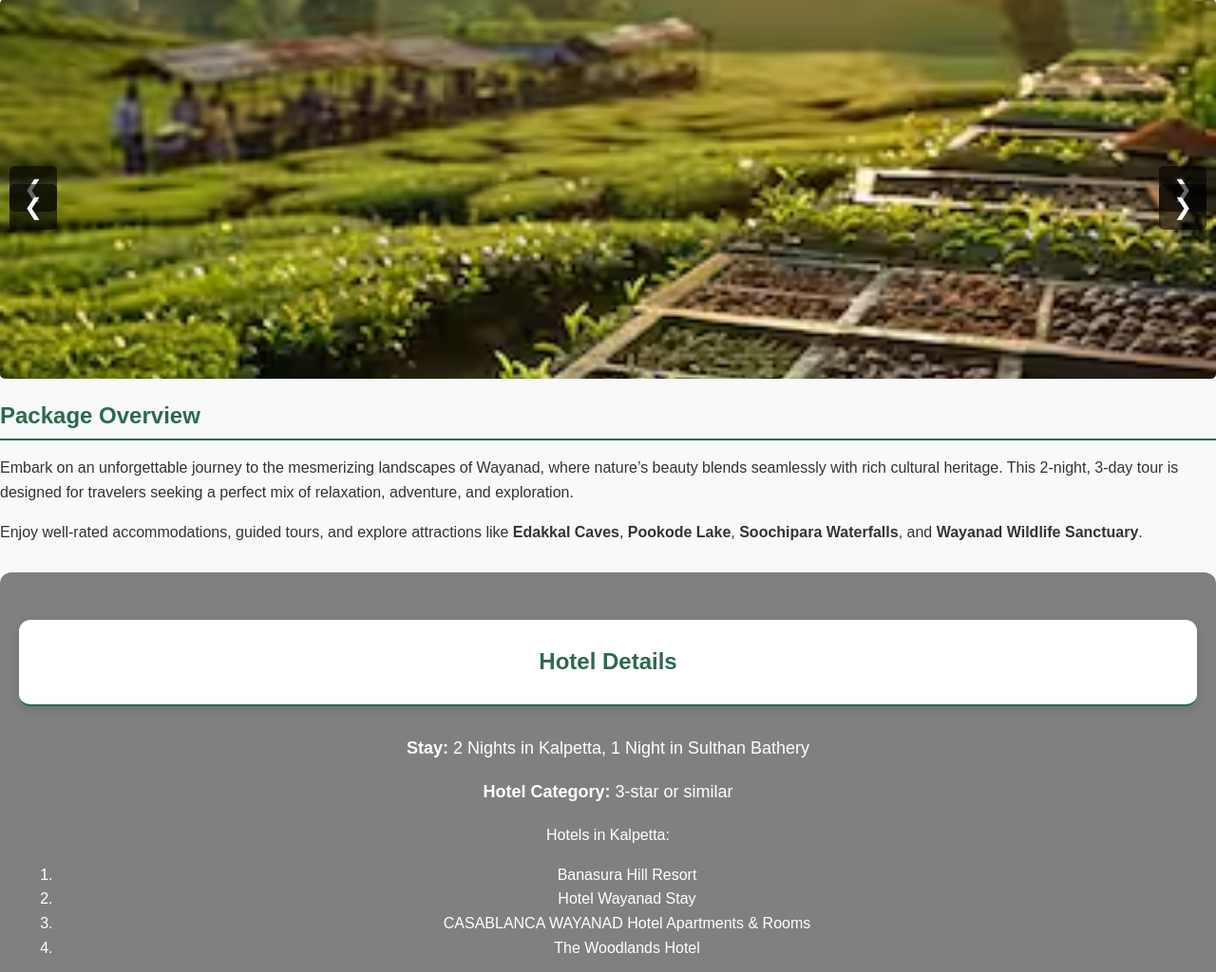
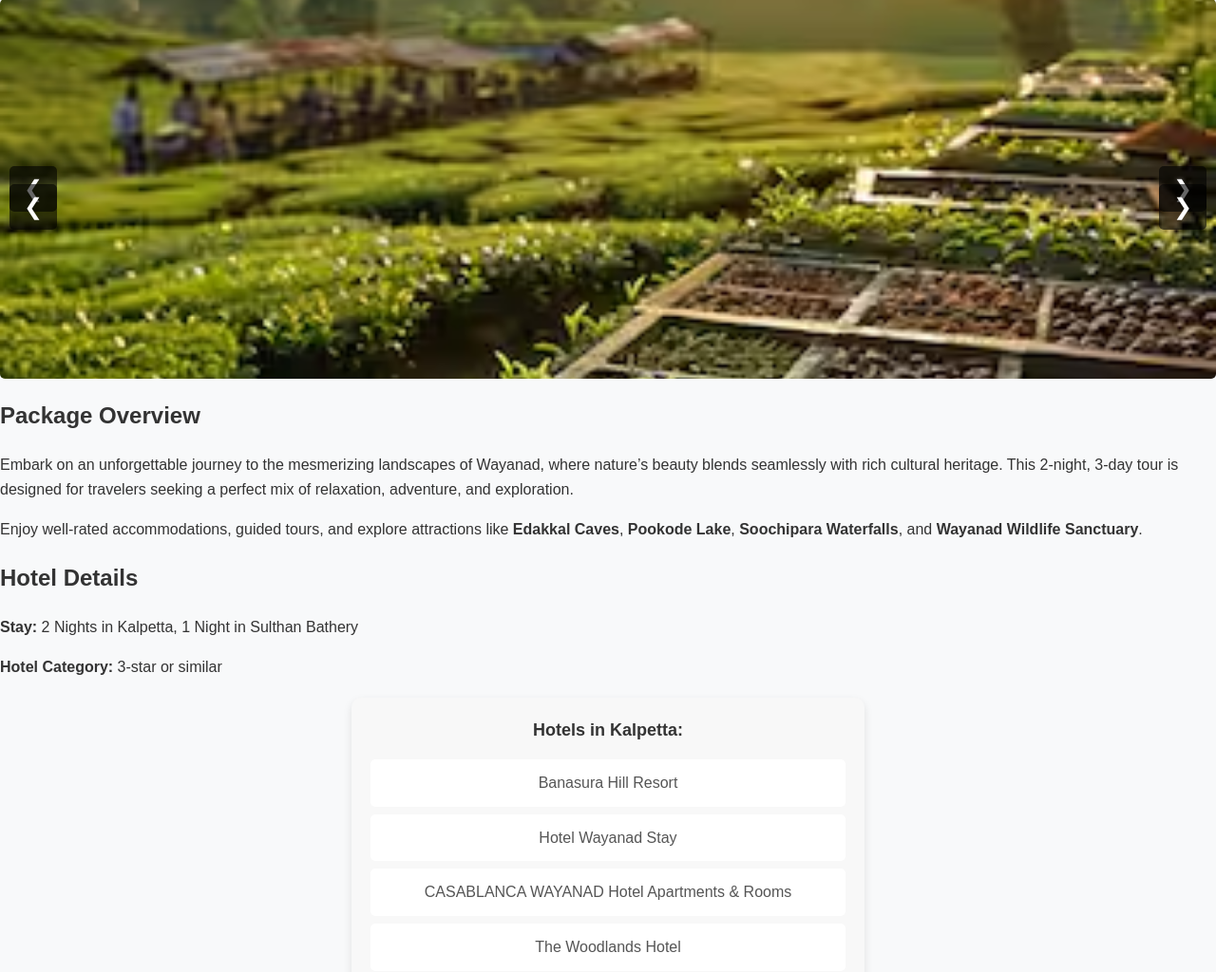
Before and after one commit to Devikans25/final_year_project, a PHP site: page /package1.html in a window 1280 px wide. Shown: the part 182-1206 px from the top of the page at 95% size. Run offline with PHP 8.4, Linux system fonts and the light colour scheme.

Commit message:
Update package1.css

```diff
--- a/package1.css
+++ b/package1.css
@@ -19,7 +19,7 @@ header {
     text-transform: uppercase;
 }
 
-/* Image Slider Styling */
+/* Image Slider */
 .slider {
     position: relative;
     max-width: 100%;
@@ -63,62 +63,112 @@ header {
     font-size: 24px;
     border-radius: 5px;
     transition: 0.3s;
+    z-index: 10;
 }
 
 .prev:hover, .next:hover {
     background-color: rgba(0, 0, 0, 0.8);
 }
 
-.prev {
-    left: 10px;
+.prev { left: 10px; }
+.next { right: 10px; }
+
+/* Responsive Design */
+@media (max-width: 768px) {
+    .slider { height: 250px; }
+    .prev, .next { font-size: 18px; padding: 8px 12px; }
 }
 
-.next {
-    right: 10px;
+.hotel-details ol {
+    list-style: none;
+    padding: 0;
+    text-align: center;
+}
+
+.hotel-details li {
+    display: flex;
+    flex-wrap: wrap;
+    justify-content: center;
+    gap: 10px; /* Space between images */
+    padding: 0;
+}
+
+.hotel-details img {
+    width: 200px; /* Adjust width as needed */
+    height: 150px; /* Maintain aspect ratio */
+    object-fit: cover; /* Ensures images fit well */
+    border-radius: 8px;
+    box-shadow: 0px 4px 8px rgba(0, 0, 0, 0.1);
+    transition: transform 0.3s ease-in-out;
+}
+
+.hotel-details img:hover {
+    transform: scale(1.05); /* Slight zoom effect */
 }
 
 /* Responsive Design */
-@media (max-width: 768px) {
-    .slider {
-        height: 250px;
-    }
-
-    .prev, .next {
-        font-size: 18px;
-        padding: 8px 12px;
+@media screen and (max-width: 768px) {
+    .hotel-details img {
+        width: 150px;
+        height: 100px;
     }
 }
 
-
-section h2 {
-    color: #2d6a4f;
-    border-bottom: 2px solid #2d6a4f;
-    padding-bottom: 5px;
-    margin-bottom: 15px;
+/* Hotel List Container */
+.hotels {
+    background-color: #f8f8f8;
+    padding: 20px;
+    border-radius: 10px;
+    box-shadow: 0px 4px 10px rgba(0, 0, 0, 0.1);
+    max-width: 500px;
+    margin: 20px auto;
+    text-align: center;
 }
 
-/* Hotel Details Section */
-.hotel-details {
-    background: grey;
-    color: white;
-    padding: 20px;
-    border-radius: 12px;
-    box-shadow: 0px 4px 10px rgba(0, 0, 0, 0.1);
-    text-align: center;
-    margin: 30px 0;
+/* Label Styling */
+.hotels label {
+    font-size: 18px;
+    font-weight: bold;
+    color: #333;
+    display: block;
+    margin-bottom: 10px;
 }
 
-.hotel-details h2 {
-    background: #fff;
-    padding: 25px;
-    border-radius: 12px;
-    box-shadow: 0px 4px 12px rgba(0, 0, 0, 0.1);
-    margin: 30px 0;
+/* Hotel List Styling */
+.hotels ol {
+    list-style: none;
+    padding: 0;
 }
 
-.hotel-details p {
-    font-size: 18px;
+.hotels li {
+    background-color: #ffffff;
+    padding: 12px;
+    margin: 8px 0;
+    border-radius: 5px;
+    font-size: 16px;
     font-weight: 500;
+    color: #555;
+    transition: all 0.3s ease-in-out;
+}
+
+.hotels li:hover {
+    background-color: #ff9800;
+    color: white;
+    transform: scale(1.05);
+    cursor: pointer;
+}
+
+
+.slides {
+    display: flex;
+    transition: transform 0.5s ease-in-out;
+}
+
+.slides img {
+    width: 100%;
+    height: auto;
+    max-height: 250px;
+    object-fit: cover;
 }
 
 /* Itinerary Section */
@@ -166,20 +216,10 @@ section h2 {
     .hotel-details, .itinerary {
         padding: 15px;
     }
-
-    .hotel-details h2, .itinerary h2 {
-        font-size: 22px;
-    }
-
-    .hotel-details p, .itinerary p {
-        font-size: 16px;
-    }
-
-    .itinerary h3 {
-        font-size: 20px;
-    }
+    .hotel-details h2, .itinerary h2 { font-size: 22px; }
+    .hotel-details p, .itinerary p { font-size: 16px; }
+    .itinerary h3 { font-size: 20px; }
 }
-
 
 /* List Styling */
 ul {
@@ -226,6 +266,7 @@ ul li {
     background: rgba(0, 0, 0, 0.5);
     justify-content: center;
     align-items: center;
+    z-index: 1000;
 }
 
 /* Popup Content */
@@ -299,28 +340,6 @@ ul li {
     background: #218838;
 }
 
-
-/* Responsive */
-@media screen and (max-width: 768px) {
-    .book-now {
-        padding: 30px 15px;
-    }
-
-    .book-now h2 {
-        font-size: 24px;
-    }
-
-    .book-now p {
-        font-size: 16px;
-    }
-
-    .book-now button {
-        font-size: 18px;
-        padding: 10px 20px;
-    }
-}
-
-
 /* Footer */
 footer {
     text-align: center;
```
